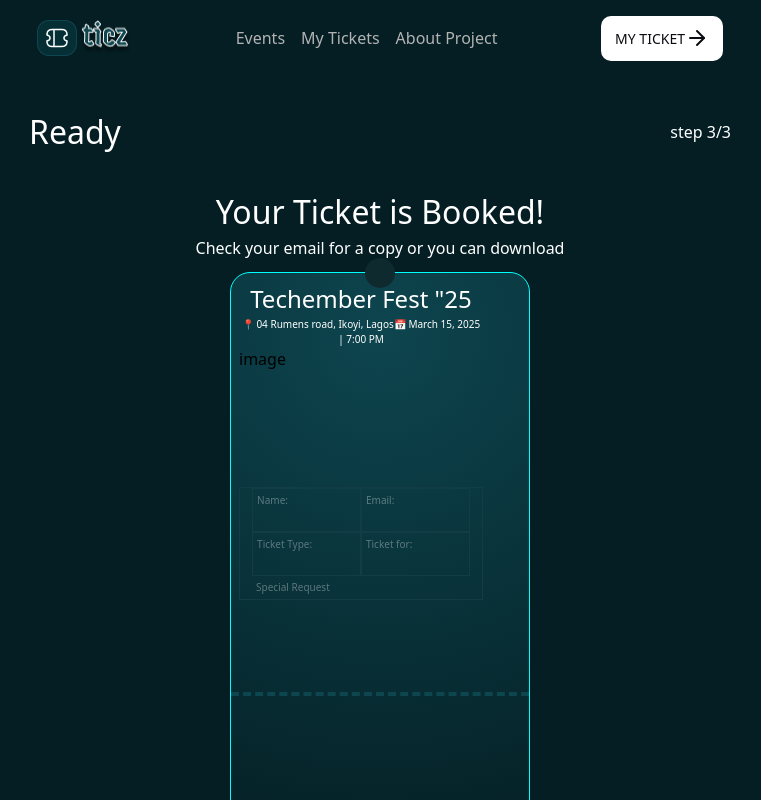
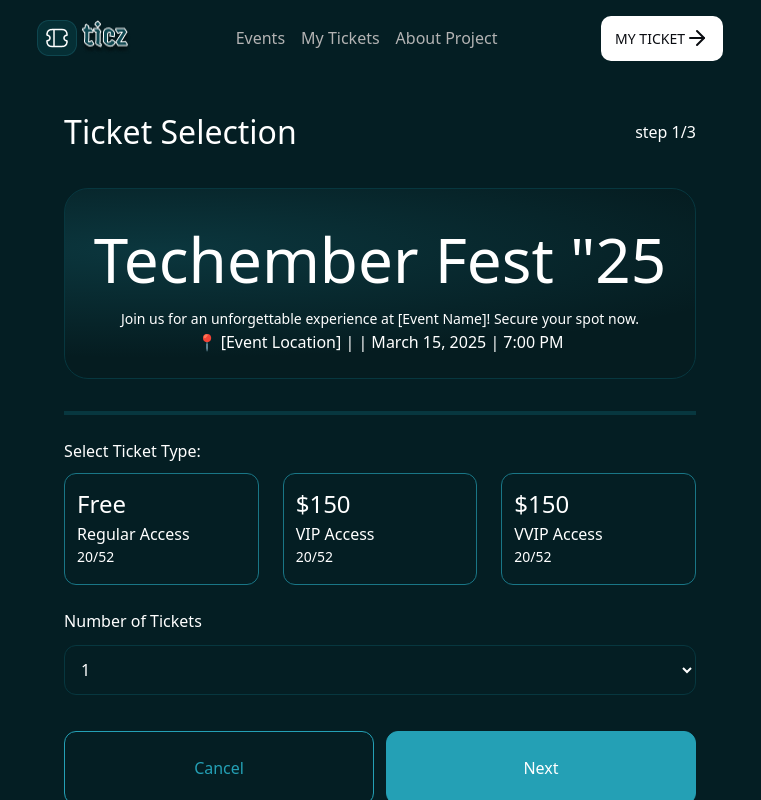
Before and after one commit to Jeffreyai7/hngx-stage2-conference-ticket, a React (Vite) app: page / in a window 1280 px wide. Shown: the top 800 px of the page, without its empty margins (260-1021 px from the left). Built offline with nearby package versions, Linux system fonts and the light colour scheme.

Commit message:
finish functionality for the inputs

```diff
--- a/lib/utils.ts
+++ b/lib/utils.ts
@@ -4,3 +4,9 @@ import { twMerge } from "tailwind-merge";
 export default function cn(...inputs: any) {
   return twMerge(clsx(inputs));
 }
+
+export const stepVariants = {
+  initial: { opacity: 0, x: 50 },
+  animate: { opacity: 1, x: 0, transition: { duration: 0.5 } },
+  exit: { opacity: 0, x: -50, transition: { duration: 0.3 } },
+};
--- /dev/null
+++ b/lib/validation.ts
@@ -0,0 +1,16 @@
+import {z}  from "zod"
+
+
+export const schema = z.object({
+  step1: z.object({
+    ticket: z.string().min(1, "ticket is required"),
+    ticketType:z.string()
+  }),
+  step2: z.object({
+    name: z.string().min(3, "name is required"),
+    email: z.string().email("Invalid email"),
+    message: z.string().optional()
+  }),
+});
+
+ export type FormData = z.infer<typeof schema>;
--- a/package.json
+++ b/package.json
@@ -10,6 +10,7 @@
     "preview": "vite preview"
   },
   "dependencies": {
+    "@hookform/resolvers": "^4.0.0",
     "@radix-ui/react-dialog": "^1.1.6",
     "@radix-ui/react-dropdown-menu": "^2.1.6",
     "@radix-ui/react-tooltip": "^1.1.8",
@@ -21,8 +22,9 @@
     "react-dom": "^19.0.0",
     "react-hook-form": "^7.54.2",
     "react-icons": "^5.4.0",
+    "react-router-dom": "^7.1.5",
     "tailwind-merge": "^3.0.1",
-    "zod": "^3.24.1"
+    "zod": "^3.24.2"
   },
   "devDependencies": {
     "@eslint/js": "^9.19.0",
--- a/src/App.tsx
+++ b/src/App.tsx
@@ -1,17 +1,13 @@
 import './App.css'
-import AttendeeDetails from './components/AttendeeDetails'
 import NavBar from './components/NavBar'
-import TicketReady from './components/TicketReady'
-import TicketSelection from './components/TicketSelection'
+import MultiPartForm from './pages/MultiPartForm'
 function App() {
 
   return (
     <main className='bg-(--primaryColor)'>
       <section className=' max-w-[780px] mx-auto'>
       <NavBar/>
-      {/* <TicketSelection/> */}
-      {/* <AttendeeDetails/> */}
-      <TicketReady/>
+      <MultiPartForm/>
       </section>
     </main>
   )
--- a/src/components/AttendeeDetails.tsx
+++ b/src/components/AttendeeDetails.tsx
@@ -1,6 +1,21 @@
 import Button from "./Button"
+import { FormData } from "../../lib/validation";
 
-const AttendeeDetails = () => {
+
+type Props = {
+  register: any;
+  errors: any;
+  nextStep?: () => void;
+  prevStep?: () => void;
+  handleSubmit?: any;
+  onSubmit?: (data: FormData) => void;
+};
+
+const AttendeeDetails: React.FC<Props> = ({ register, errors, prevStep }) => {
+  // const [imageUrl, setImageUrl] = useState<string>("/placeholder-image.png"); // Set custom placeholder
+
+
+
   return (
     <section>
     <div>
@@ -19,22 +34,25 @@ const AttendeeDetails = () => {
         <div>
             <div className="w-[90%] mx-auto flex flex-col gap-3">
                 <label className="text-white flex-1" htmlFor="name">Enter your name:</label>
-                <input className="text-white flex-1 border border-[#07373F] p-3 rounded-[12px]"  type="text" name="name" id="name" />
+                <input className="text-white flex-1 border border-[#07373F] p-3 rounded-[12px]"  type="text" id="name" {...register("step2.name")} />
+                <p>{errors.step2?.name?.message}</p>
             </div>
             <div className="w-[90%] mx-auto flex flex-col gap-3">
                 <label className="text-white flex-1" htmlFor="email">Enter your email:</label>
-                <input className="text-white flex-1 border border-[#07373F] p-3 rounded-[12px]" type="email" name="email" id="email"/>
+                <input className="text-white flex-1 border border-[#07373F] p-3 rounded-[12px]" type="email" id="email" {...register("step2.email")}/>
+                <p>{errors.step2?.email?.message}</p>
             </div>
             <div className="w-[90%] mx-auto flex flex-col gap-3">
                 <label className="text-white flex-1" htmlFor="textarea">Special request?</label>
-                <textarea className="text-white border border-[#07373F] p-3 rounded-[12px] h-[127px]" name="textarea" id="textarea" placeholder="Textarea"></textarea>
+                <textarea className="text-white border border-[#07373F] p-3 rounded-[12px] h-[127px]" id="textarea" placeholder="Textarea"  {...register("step2.message")}></textarea>
+                <p>{errors.step2?.message?.message}</p>
             </div>
             <div className="flex flex-col w-[90%] gap-3 mt-6 pb-6 mx-auto md:flex-row">
-            <Button className="flex-1 border border-(--secondaryColor) text-(--secondaryColor) py-6 px-3 text-[16px] rounded-[12px] cursor-pointer">Back</Button>
-            <Button className="flex-1 border border-(--secondaryColor) text-white bg-(--secondaryColor) py-6 px-3 text-[16px] rounded-[12px] cursor-pointer">Get My Free Ticket</Button>
+            <Button className="flex-1 border border-(--secondaryColor) text-(--secondaryColor) py-6 px-3 text-[16px] rounded-[12px] cursor-pointer" onClick={() => prevStep && prevStep()}>Back</Button>
+            <Button className="flex-1 border border-(--secondaryColor) text-white bg-(--secondaryColor) py-6 px-3 text-[16px] rounded-[12px] cursor-pointer" type="submit">Get My Free Ticket</Button>
           </div>
         </div>
-     </div>
+     </div >
 
 
 
--- a/src/components/Button.tsx
+++ b/src/components/Button.tsx
@@ -11,7 +11,6 @@ const Button = ({
   children,
   className,
   onClick,
-  disabled,
   type,
 }: ButtonProps) => {
   return (
@@ -19,10 +18,8 @@ const Button = ({
       <button
         className={cn(
           className,
-          disabled ? "hover:shadow-0" : ""
         )}
         onClick={onClick}
-        disabled={disabled}
         type={type}
       >
         {children}
--- a/src/components/TicketSelection.tsx
+++ b/src/components/TicketSelection.tsx
@@ -1,9 +1,37 @@
+import { useState } from "react";
 import Button from "./Button"
 
-const TicketSelection = () => {
+
+
+type Props = {
+  register: any;
+  errors: any;
+  nextStep?: () => void;
+  prevStep?: () => void;
+  handleSubmit?: any;
+  setValue: any; // from react-hook-form
+};
+
+
+const TicketSelection: React.FC<Props> = ({register, nextStep, errors, setValue }) => {
+
+  const [selectedTicket, setSelectedTicket] = useState<string>("");
+
+  const handleSelectTicket = (type: string) => {
+    console.log("Selected ticket type:", type);
+    setSelectedTicket(type);
+    setValue("step1.ticketType", type); // Store in react-hook-form
+  };
+
+  const ticketOptions = [
+    { type: "Free", label: "Regular Access", price: "Free" },
+    { type: "VIP", label: "VIP Access", price: "$150" },
+    { type: "VVIP", label: "VVIP Access", price: "$150" },
+  ];
+
   return (
     <section className="w-[90%] mx-auto">
-      <div>
+      <div className="z-30 sticky top-[68px]">
           <div className="flex justify-between w-[90%] mx-auto items-center my-[32px] text-white">
             <h1 className="text-[24px] md:text-[32px]">Ticket Selection</h1>
             <span className="text-[16px]">step 1/3</span>
@@ -28,18 +56,37 @@ const TicketSelection = () => {
           <div className="w-[90%] mx-auto my-6">
             <span className="text-white">Select Ticket Type:</span>
             <div className="flex flex-col mt-2.5 gap-6 md:flex-row text-white">
-              <div className="flex-1 h-28 border border-[#197686] rounded-[12px] p-3 flex flex-col cursor-pointer hover:bg-(--hoverColor)"><span className="text-[24px]">Free</span><span className="text-[16px]">Regular Access</span><span className="text-[14px]">20/52</span></div>
-              <div className="flex-1 h-28 border border-[#197686] rounded-[12px] p-3 flex flex-col cursor-pointer hover:bg-(--hoverColor)"><span className="text-[24px]">$150</span><span className="text-[16px]">VIP Access</span><span className="text-[14px]">20/52</span></div>
-              <div className="flex-1 h-28 border border-[#197686] rounded-[12px] p-3 flex flex-col cursor-pointer hover:bg-(--hoverColor)"><span className="text-[24px]">$150</span><span className="text-[14px]">VVIP Access</span><span className="text-[14px]">20/52</span></div>
+              {
+                ticketOptions.map((ticket) => {
+                  return (
+                    <div
+                    key={ticket.type}
+                    onClick={() => handleSelectTicket(ticket.type)}
+                    className={`${selectedTicket === ticket.type ? "bg-(--selectColor)" : "hover:bg-(--hoverColor)"} flex-1 h-28 border border-[#197686] rounded-[12px] p-3 flex flex-col cursor-pointer hover:bg-(--hoverColor)`}>
+                    <span className="text-[24px]">{ticket.price}</span><span className="text-[16px]">{ticket.label}</span><span className="text-[14px]">20/52</span></div>
+
+                  )
+                })
+
+              }
             </div>
           </div>
           <div className=" w-[90%] mx-auto flex flex-col gap-3">
             <label className="text-white flex-1" htmlFor="number of tickets">Number of Tickets</label>
-            <input className="text-white flex-1 border border-[#07373F] p-3 rounded-[12px]"  type="number" name="tickets" id="number of tickets" />
+            <select className="text-white flex-1 border border-[#07373F] p-3 rounded-[12px]" id="number of tickets"  {...register("step1.ticket")}>
+              <option value="1">1</option>
+              <option value="2">2</option>
+              <option value="3">3</option>
+              <option value="4">4</option>
+              <option value="5">5</option>
+              <option value="6">6</option>
+            </select>
+            <p>{errors.step1?.ticket?.message}</p>
+            {/* <input className="text-white flex-1 border border-[#07373F] p-3 rounded-[12px]"  type="number" name="tickets" id="number of tickets" /> */}
           </div>
           <div className="flex flex-col w-[90%] gap-3 mt-6 pb-6 mx-auto md:flex-row">
             <Button className="flex-1 border border-(--secondaryColor) text-(--secondaryColor) py-6 px-3 text-[16px] rounded-[12px] cursor-pointer">Cancel</Button>
-            <Button className="flex-1 border border-(--secondaryColor) text-white bg-(--secondaryColor) py-6 px-3 text-[16px] rounded-[12px] cursor-pointer">Next</Button>
+            <Button className="flex-1 border border-(--secondaryColor) text-white bg-(--secondaryColor) py-6 px-3 text-[16px] rounded-[12px] cursor-pointer" onClick={nextStep ? nextStep : undefined}>Next</Button>
           </div>
 
         </div>
--- /dev/null
+++ b/src/pages/MultiPartForm.tsx
@@ -0,0 +1,61 @@
+import { useEffect, useState } from 'react';
+import { useForm } from "react-hook-form";
+import { zodResolver } from "@hookform/resolvers/zod";
+import { motion } from "framer-motion";
+import AttendeeDetails from '../components/AttendeeDetails'
+import TicketReady from '../components/TicketReady'
+import TicketSelection from '../components/TicketSelection'
+import {schema, FormData} from "../../lib/validation"
+
+const MultiPartForm = () => {
+
+  const [step, setStep] = useState<number>(1);
+  const [formData, setFormData] = useState<FormData>(() => {
+    return JSON.parse(localStorage.getItem("formData") || '{}') as FormData;
+   });
+
+  const nextStep = () => setStep(step + 1);
+  const prevStep = () => setStep(step - 1)
+
+    const {
+      register,
+      handleSubmit,
+      formState: { errors },
+      setValue
+    } = useForm({
+      resolver: zodResolver(schema),
+      defaultValues: formData,
+    });
+
+    // const watchedData = watch();
+
+    // useEffect(() => {
+    //   setFormData(watchedData as FormData);
+    //   localStorage.setItem("formData", JSON.stringify(watchedData));
+    // }, [watchedData]);
+
+    const onSubmit = (data: FormData) => {
+    console.log("Final Data Submitted:", data);
+    console.log("Errors:", errors);
+    setFormData(data);
+    localStorage.removeItem("formData");
+    setStep(3);
+    };
+
+
+  return (
+    <motion.div
+      initial={{ opacity: 0, x: 100 }}
+      animate={{ opacity: 1, x: 0 }}
+      exit={{ opacity: 0, x: -100 }}
+    >
+      <form onSubmit={handleSubmit(onSubmit)}>
+      {step === 1 && <TicketSelection register={register} errors={errors} nextStep={nextStep} setValue={setValue} />}
+      {step === 2 && <AttendeeDetails register={register} errors={errors} prevStep={prevStep} nextStep={nextStep} />}
+      {step === 3 && <TicketReady formData={formData} />}
+    </form>
+    </motion.div>
+  )
+}
+
+export default MultiPartForm
```
Also changed, not shown: src/components/TicketReady.tsx (+12 -6 lines), 1 other file (tests, documents, lock files or other folders).
